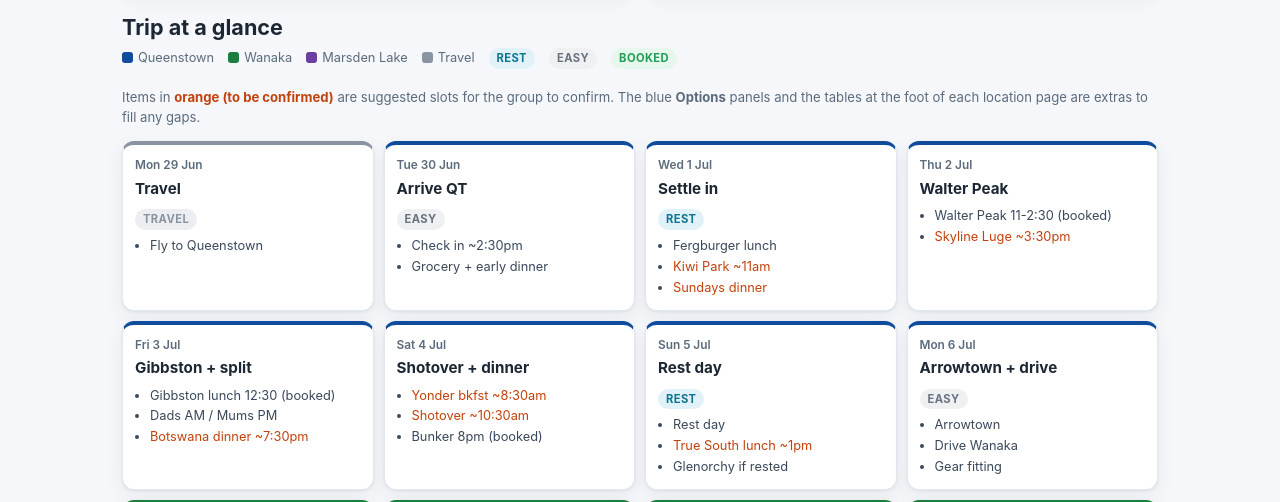
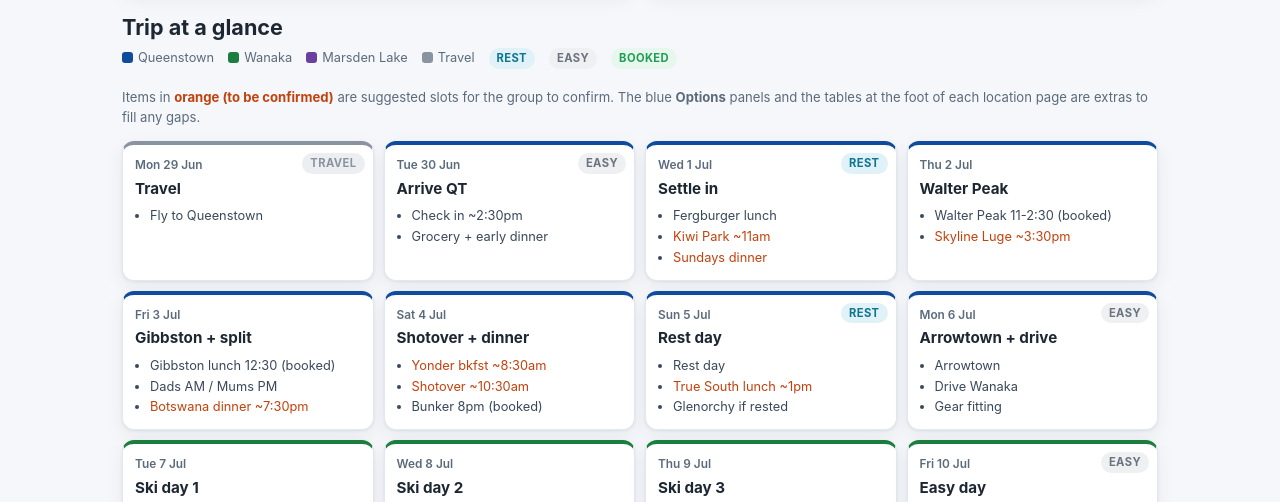
Before and after one commit to eamonsullivan85/nz-trip-2026, a website: page index.html in a window 1280 px wide. Shown: the part 462-964 px from the top of the page. Drawn offline with Linux system fonts and the light colour scheme; no server answers.

Commit message:
Pin day-tile badges to top-right corner

```diff
--- a/index.html
+++ b/index.html
@@ -128,6 +128,7 @@
   .sticker img{display:block;width:100%;border-radius:4px;background:#11161d}
   .sticker .cap{font-size:.72rem;text-align:center;color:#3a4756;margin-top:6px;font-style:italic}
   .day-tile{position:relative;overflow:visible}
+  .day-tile .badge{position:absolute;top:8px;right:8px}
   .tile-sticker{position:absolute;right:6px;bottom:6px;width:52px;border-radius:5px;border:2px solid #fff;
     box-shadow:0 3px 8px rgba(20,30,50,.3);transform:rotate(4deg);background:#11161d}
   .spa-slot{border:1px dashed #c7a3df;border-radius:8px;padding:9px 11px;margin:9px 0 2px;font-size:.8rem;color:#6b3fa0;background:#faf6fe}
```
